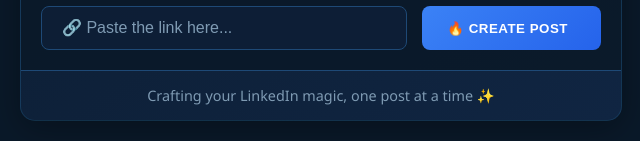
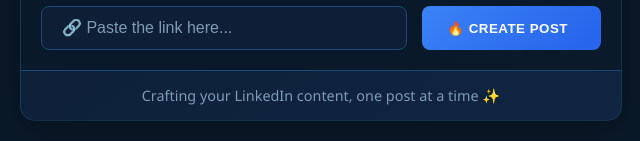
Before and after one commit to thebelgiangirl/Linkedin-post-assistant, a plain HTML site: page index.html in a window 1280 px wide. Shown: the part 696-837 px from the top of the page, 319-959 px from the left. Drawn offline with Linux system fonts and the light colour scheme.

Commit message:
Update index.html

```diff
--- a/index.html
+++ b/index.html
@@ -25,7 +25,7 @@
     </div>
 
     <div class="chat-footer">
-      Crafting your LinkedIn magic, one post at a time ✨
+      Crafting your LinkedIn content, one post at a time ✨
     </div>
   </div>
 
```
